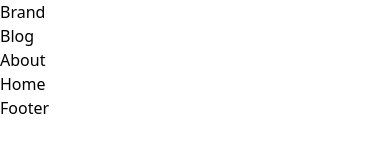
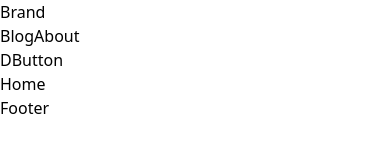
Before and after one commit to k99sharma/portfolio-react, a React (Vite) app: page / in a window 390 px wide. Shown: the top 160 px of the page. Built offline with nearby package versions, Linux system fonts and the light colour scheme.

Commit message:
add: navbar component
 added navbar component in layout

 - navbar is responsive to mobile view
 - nav links connected to pages are added
 - dark mode button component is also added

 todo: darkmode button is dummy

```diff
--- /dev/null
+++ b/src/components/DarkModeButton/DarkModeButton.tsx
@@ -0,0 +1,10 @@
+// dark mode button
+export default function DarkModeButton(){
+    return(
+        <div className="darkModeButton">
+            <button type="button" role="button">
+                DButton
+            </button>
+        </div>
+    )
+}
--- a/src/components/Layout/Layout.tsx
+++ b/src/components/Layout/Layout.tsx
@@ -14,7 +14,7 @@ type LayoutProp = {
 export default function Layout({ children }: LayoutProp){
     return(
         <div className="layout flex justify-center items-center bg-red-500">
-            <div className="w-3/6 bg-yellow-600 p-5">
+            <div className="w-full sm:w-3/6 bg-yellow-600 p-5">
                 <div className="layout__navbar mb-10">
                     <Navbar />
                 </div>
--- a/src/components/Navbar/Navbar.tsx
+++ b/src/components/Navbar/Navbar.tsx
@@ -1,3 +1,7 @@
+// importing components
+import { Link } from "react-router-dom";
+import DarkModeButton from "../DarkModeButton/DarkModeButton";
+
 // navlinks
 const navLinks = [{
     label: 'Blog',
@@ -5,6 +9,10 @@ const navLinks = [{
 },{
     label: 'About',
     path: '/about'
+},
+{
+    label: 'dark-mode',
+    path: '#'
 }];
 
 // navbar component
@@ -12,17 +20,23 @@ export default function Navbar(){
     return(
         <div className="navbar flex justify-between">
             <div className="navbar__brand">
-                Brand
+                <button type="button" role="button">
+                    <Link to="/">
+                        Brand
+                    </Link>
+                </button>
             </div>
 
             <div className="navbar__links flex">
                 {
                     navLinks.map(link => {
-                        return <div className="navbar__links mx-2">
-                            {
-                                link.label
-                            }
-                        </div>
+                        return link.label === 'dark-mode' ? <DarkModeButton /> : <button type="button" role="navigation" className="navbar__links mx-2">
+                            <Link to={link.path}>
+                                {
+                                    link.label
+                                }
+                            </Link>
+                        </button>
                     })
                 }
             </div>
```
